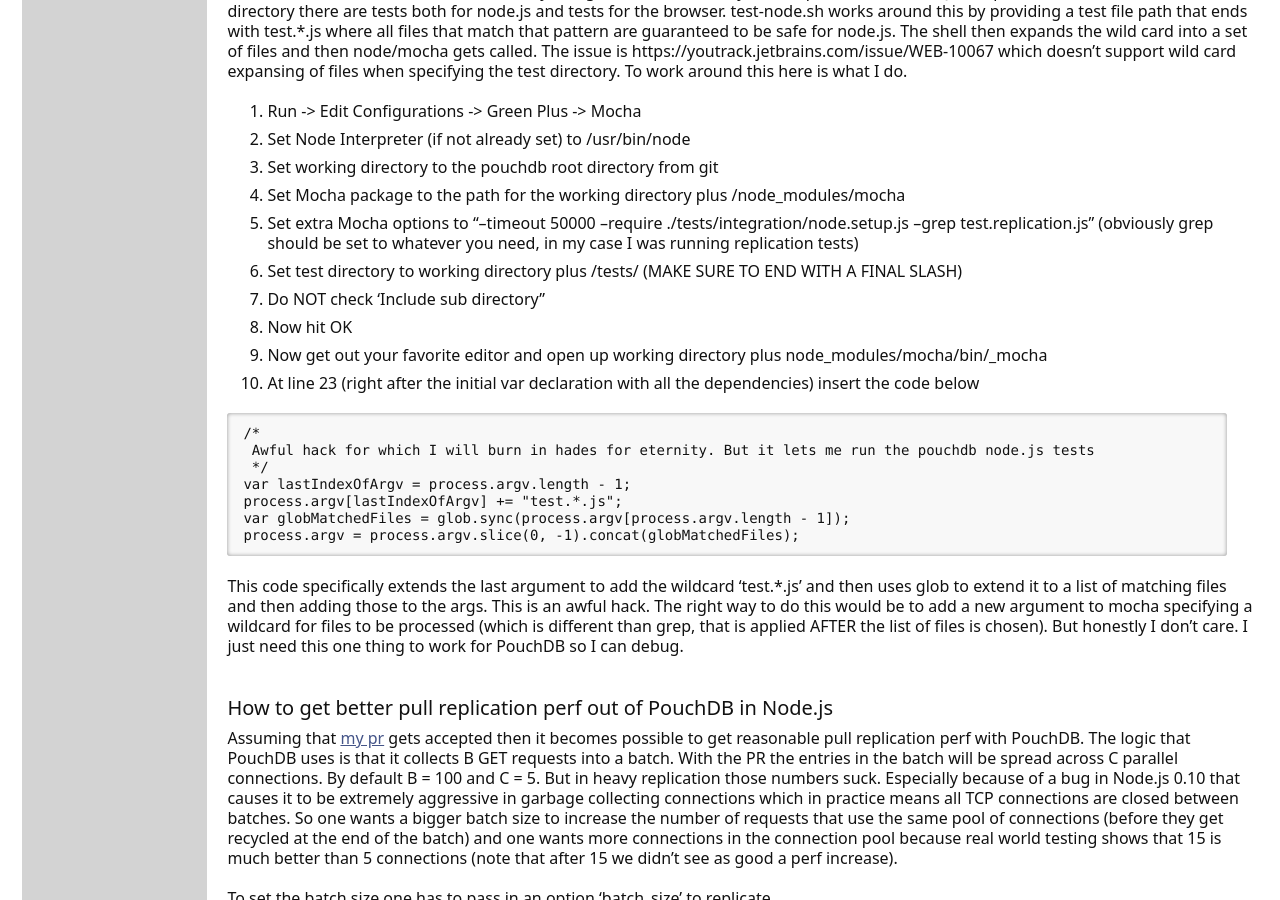
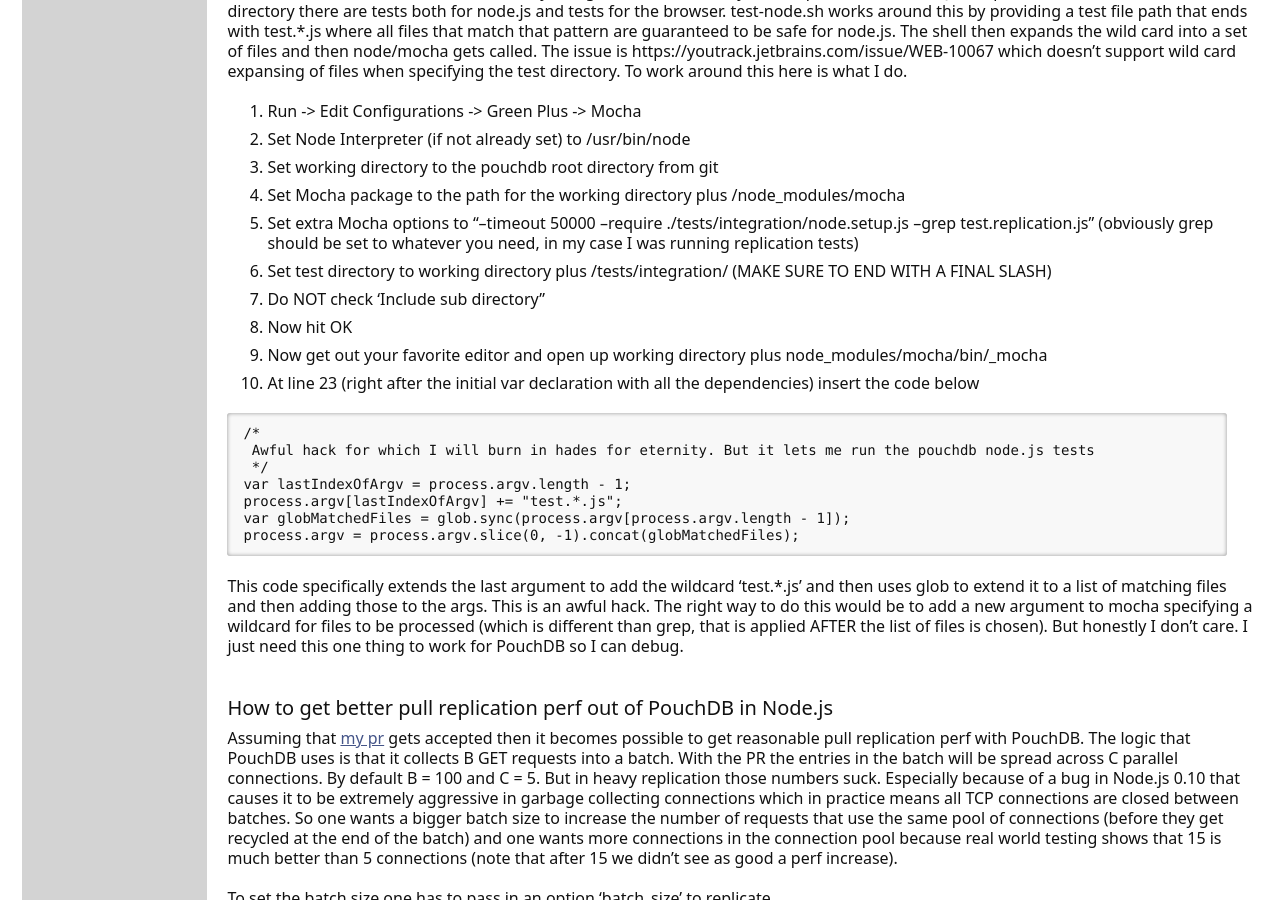
Before and after one commit to thaliproject/thali, a Jekyll site: the page built from DeveloperHandbook.md, in a window 1280 px wide and 900 px high, scrolled down 3384 px. Built offline with Jekyll 4.4.1, drawn with Linux system fonts in a browser that asks for light colours; Markdown is read by kramdown in place of the engine named in the settings.

Commit message:
Update DeveloperHandbook.md

```diff
--- a/DeveloperHandbook.md
+++ b/DeveloperHandbook.md
@@ -141,7 +141,7 @@
 3. Set working directory to the pouchdb root directory from git
 4. Set Mocha package to the path for the working directory plus /node_modules/mocha
 5. Set extra Mocha options to "--timeout 50000 --require ./tests/integration/node.setup.js --grep test.replication.js" (obviously grep should be set to whatever you need, in my case I was running replication tests)
-6. Set test directory to working directory plus /tests/ (MAKE SURE TO END WITH A FINAL SLASH)
+6. Set test directory to working directory plus /tests/integration/ (MAKE SURE TO END WITH A FINAL SLASH)
 7. Do NOT check 'Include sub directory"
 8. Now hit OK
 9. Now get out your favorite editor and open up working directory plus node\_modules/mocha/bin/_mocha
```
